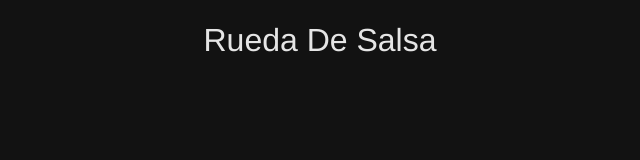
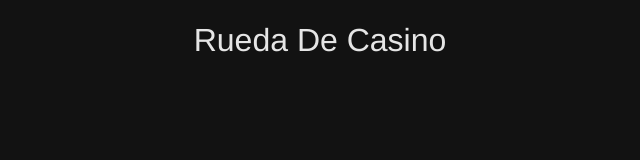
Before and after one commit to Hecktors/rueda-de-casino, a React (Create React App) app: page / in a window 1280 px wide. Shown: the top 160 px of the page, without its empty margins (320-960 px from the left). Built offline with nearby package versions, Linux system fonts and the light colour scheme.

Commit message:
Fix typos, rename ref, remove header title logic

```diff
--- a/src/App.js
+++ b/src/App.js
@@ -2,30 +2,30 @@ import styled from 'styled-components/macro'
 import { useEffect, useState, useRef } from 'react'
 import Header from './components/Header'
 import MainButton from './components/MainButton'
-import audioUrl from './assets/audio/music/Uno dos tres.mp3'
+import musicUrl from './assets/audio/music/Uno dos tres.mp3'
 
 export default function App() {
   const [appState, setAppState] = useState('default')
-  let songRef = useRef(null)
+  let musicRef = useRef(null)
 
   useEffect(() => {
-    songRef.current = new Audio(audioUrl)
+    musicRef.current = new Audio(musicUrl)
   }, [])
 
   useEffect(() => {
     if (appState === 'default' || appState === 'paused') {
-      songRef.current.pause()
+      musicRef.current.pause()
     } else {
-      songRef.current.play()
+      musicRef.current.play()
     }
   }, [appState])
 
-  function toogleSongPlay() {
+  function toogleMusicPlay() {
     setAppState(appState === 'playing' ? 'paused' : 'playing')
   }
 
   function stopPlaying() {
-    songRef.current.currentTime = 0
+    musicRef.current.currentTime = 0
     setAppState('default')
   }
 
@@ -34,7 +34,7 @@ export default function App() {
       <Header appState={appState} handleClick={stopPlaying} />
       <main></main>
       <footer>
-        <MainButton appState={appState} handleClick={toogleSongPlay} />
+        <MainButton appState={appState} handleClick={toogleMusicPlay} />
       </footer>
     </AppStyled>
   )
@@ -45,7 +45,6 @@ const AppStyled = styled.div`
   grid-template-rows: 80px auto 80px;
   height: 100%;
   color: var(--text-color);
-  background-color: var(--primery-color);
 
   main {
     display: grid;
--- a/src/components/Header.js
+++ b/src/components/Header.js
@@ -2,21 +2,16 @@ import styled from 'styled-components/macro'
 import HeaderButton from './HeaderButton'
 
 export default function Header({ appState, handleClick }) {
-  const color =
-    appState === 'default'
-      ? 'var(--default-heder-color)'
-      : 'var(--running-header-color)'
-
   const title =
     appState === 'default'
-      ? 'Rueda De Salsa'
+      ? 'Rueda De Casino'
       : appState === 'playing'
       ? 'Bailamos!!!'
       : 'Pause'
 
   return (
-    <HeaderStyled color={color}>
-      {title}
+    <HeaderStyled>
+      <h1>{title}</h1>
       {appState === 'paused' && <HeaderButton handleClick={handleClick} />}
     </HeaderStyled>
   )
@@ -26,6 +21,9 @@ const HeaderStyled = styled.header`
   position: relative;
   display: grid;
   place-items: center;
-  font-size: 2rem;
-  color: ${(props) => props.color};
+
+  h1 {
+    font-weight: lighter;
+    font-size: 2rem;
+  }
 `
--- a/src/styles/GlobalStyles.js
+++ b/src/styles/GlobalStyles.js
@@ -2,10 +2,10 @@ import { createGlobalStyle } from 'styled-components'
 
 export default createGlobalStyle`
     :root {
-        --primery-color: #121212;
+        --primary-color: #121212;
         --text-color: #e5e5e5;
         --running-header-color: #e5e5e5;
-        --default-heder-color: #e5e5e5;
+        --default-header-color: #e5e5e5;
         --main-button-color: transparent;
         --icon-color: #e5e5e5;
     }
@@ -22,6 +22,7 @@ export default createGlobalStyle`
         font-family: 'Helvetica';
         font-size: 112.5%;
         color:  var(--text-color);
+        background-color: var(--primary-color);
     }
 
     button {
```
